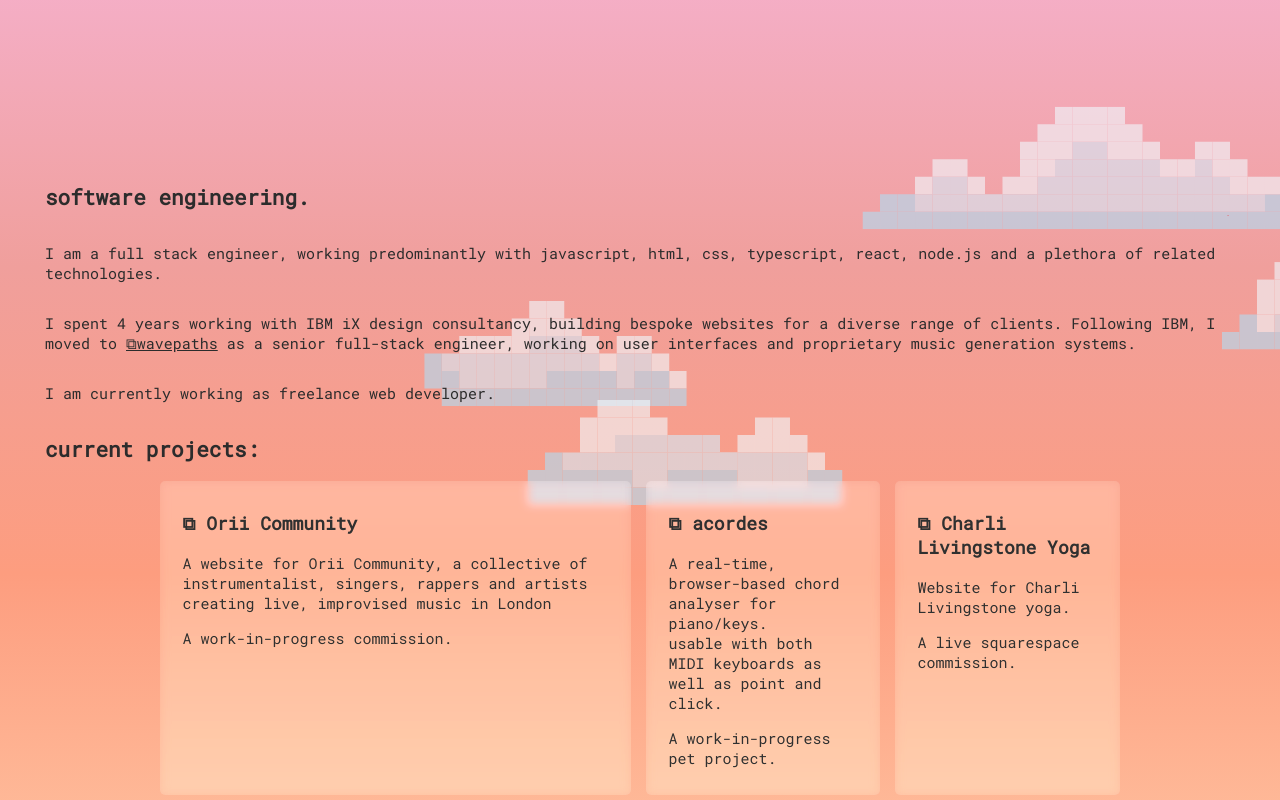
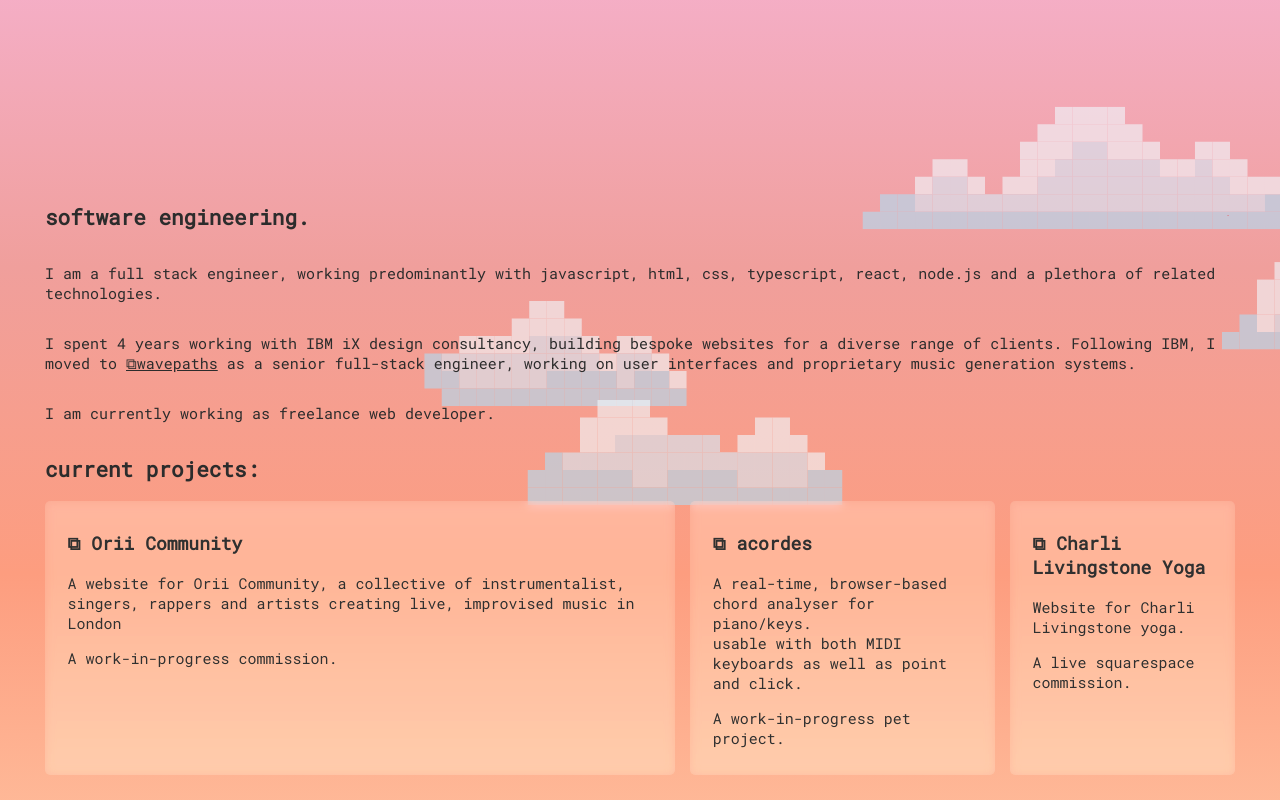
Before and after one commit to charlyflynn/charlyflynn.github.io, a SvelteKit app: page / in a window 1280 px wide. Shown: the part 720-1520 px from the top of the page. Built offline with nearby package versions, Linux system fonts and the light colour scheme.

Commit message:
fix content width and internal links on about

```diff
--- a/src/routes/+page.svelte
+++ b/src/routes/+page.svelte
@@ -11,16 +11,9 @@
 		<h1>hi.</h1>
 		<p>my name is Charly.</p>
 		<p>
-			i'm a <a
-				class="inline"
-				href="https://www.linkedin.com/in/flynnch"
-				target="_blank"
-				rel="noreferrer">software engineer</a
-			>
+			i'm a <a class="inline" href="#web">software engineer</a>
 			and
-			<a class="inline" href="https://www.linkedin.com/in/flynnch" target="_blank" rel="noreferrer"
-				>musician</a
-			> based in London.
+			<a class="inline" href="#music">musician</a> based in London.
 		</p>
 		<div class="nav-container">
 			<a class="link" href="https://github.com/charlyflynn" target="_blank" rel="noreferrer"
@@ -144,8 +137,9 @@
 	}
 
 	.content {
+		box-sizing: border-box;
 		padding: 3em;
-		/* width: 85%; */
+		width: 100%;
 	}
 
 	.flex {
@@ -155,12 +149,13 @@
 	}
 
 	#projects {
+		box-sizing: border-box;
 		display: flex;
 		align-self: center;
 		flex-direction: row;
 		gap: 1em;
 		overflow-x: scroll;
-		width: 75vw;
+		width: 100%;
 	}
 
 	.project {
```
